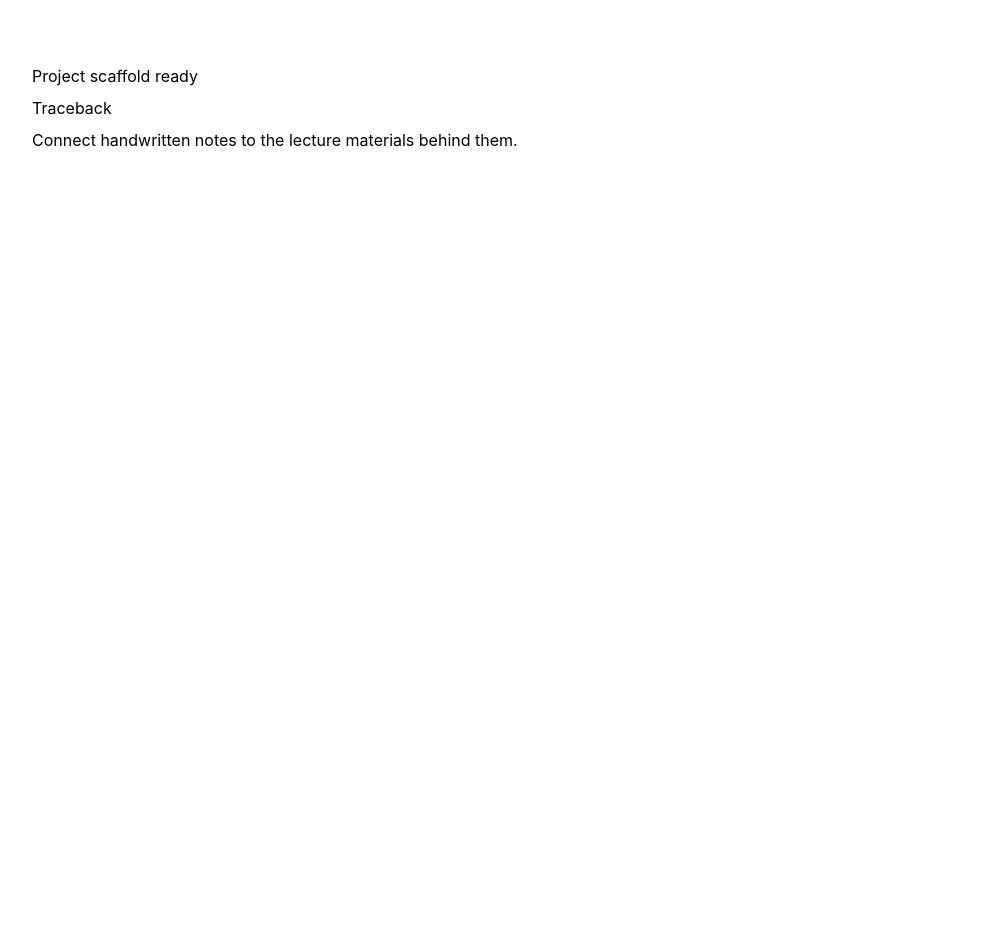
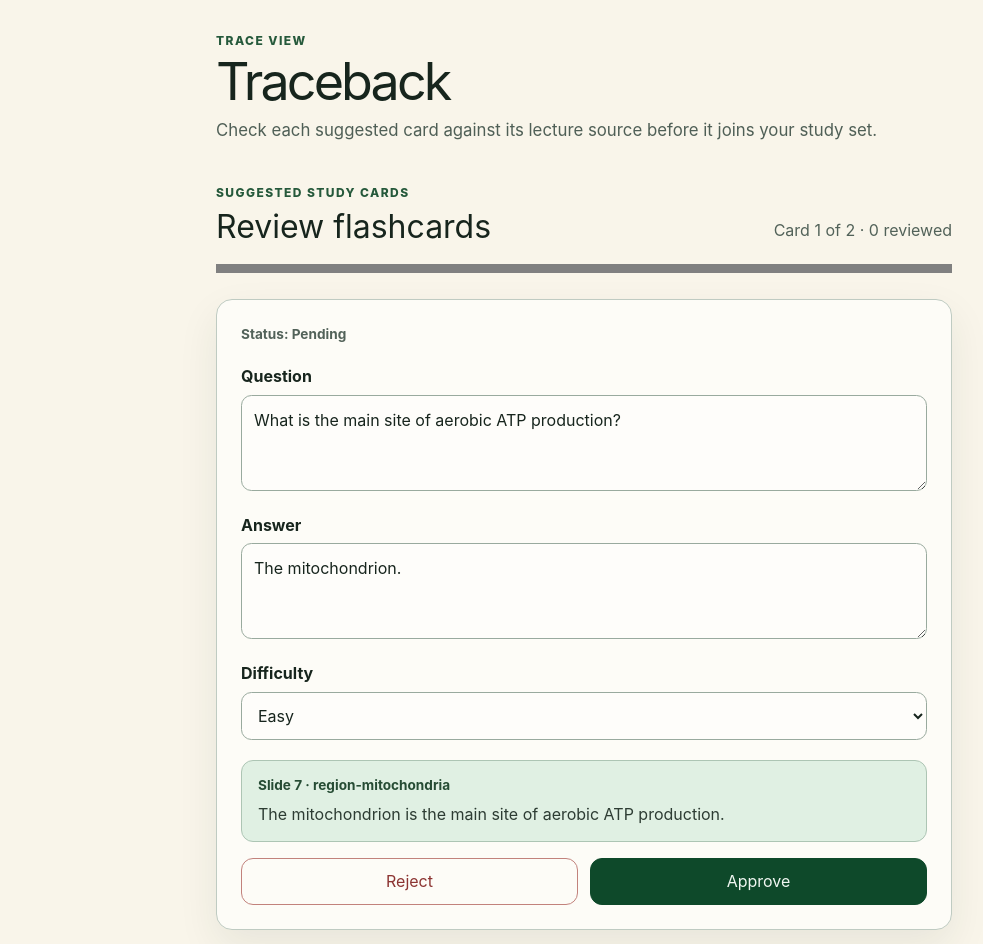
Before and after one commit to JeremyDFabian/traceback, a Next.js app in the folder apps/web/: page / in a window 1280 px wide. Shown: the top 944 px of the page, without its empty margins (56-1039 px from the left). Before the commit the page ends 800 px from the top, so only its background shows below. Built offline with nearby package versions, Linux system fonts and the light colour scheme.

Commit message:
feat: demo flashcard review flow

```diff
--- a/apps/web/app/globals.css
+++ b/apps/web/app/globals.css
@@ -10,6 +10,8 @@
     BlinkMacSystemFont,
     "Segoe UI",
     sans-serif;
+  color: oklch(0.25 0.025 160);
+  background: oklch(0.97 0.015 90);
 }
 
 * {
@@ -20,16 +22,279 @@ body {
   margin: 0;
 }
 
+button,
+textarea,
+select {
+  font: inherit;
+}
+
+button {
+  min-height: 2.75rem;
+  border: 1px solid oklch(0.72 0.025 155);
+  border-radius: 0.75rem;
+  padding: 0.65rem 1rem;
+  background: oklch(0.99 0.006 90);
+  color: inherit;
+  cursor: pointer;
+  transition:
+    background-color 180ms cubic-bezier(0.25, 1, 0.5, 1),
+    border-color 180ms cubic-bezier(0.25, 1, 0.5, 1);
+}
+
+button:hover:not(:disabled) {
+  border-color: oklch(0.58 0.045 155);
+  background: oklch(0.955 0.016 100);
+}
+
+button:active:not(:disabled) {
+  background: oklch(0.93 0.022 100);
+}
+
+button:disabled {
+  cursor: not-allowed;
+  opacity: 0.48;
+}
+
+button:focus-visible,
+textarea:focus-visible,
+select:focus-visible {
+  outline: 3px solid oklch(0.55 0.12 155);
+  outline-offset: 3px;
+}
+
 main {
   margin-inline: auto;
-  max-width: 72rem;
-  padding: 4rem 1.5rem;
+  max-width: 48rem;
+  padding: 2rem 1rem 4rem;
 }
 
-h1 {
-  margin-block: 0.5rem;
+h1,
+h2,
+p {
+  margin-top: 0;
 }
 
-p {
-  max-width: 70ch;
+.site-intro {
+  margin-bottom: 2.5rem;
 }
+
+.site-intro h1 {
+  margin-bottom: 0.65rem;
+  font-size: 3.25rem;
+  letter-spacing: -0.055em;
+  line-height: 0.95;
+}
+
+.site-intro > p:last-child {
+  max-width: 42rem;
+  color: oklch(0.47 0.025 160);
+  font-size: 1.05rem;
+  line-height: 1.6;
+}
+
+.site-kicker,
+.review-eyebrow {
+  margin-bottom: 0.45rem;
+  color: oklch(0.42 0.075 155);
+  font-size: 0.75rem;
+  font-weight: 800;
+  letter-spacing: 0.12em;
+  text-transform: uppercase;
+}
+
+.review-heading {
+  display: flex;
+  align-items: end;
+  justify-content: space-between;
+  gap: 1rem;
+}
+
+.review-heading h2 {
+  margin-bottom: 0;
+  font-size: 2rem;
+  line-height: 1.1;
+}
+
+.review-progress-text,
+.review-status {
+  color: oklch(0.48 0.025 160);
+}
+
+.review-progress-text {
+  margin-bottom: 0.15rem;
+  white-space: nowrap;
+}
+
+.review-progress {
+  width: 100%;
+  height: 0.55rem;
+  margin: 1.25rem 0;
+  accent-color: oklch(0.45 0.09 155);
+}
+
+.review-card {
+  border: 1px solid oklch(0.83 0.018 155);
+  border-radius: 1rem;
+  padding: 1.5rem;
+  background: oklch(0.99 0.006 90);
+  box-shadow: 0 1rem 2.5rem oklch(0.28 0.03 160 / 0.08);
+}
+
+.review-card[data-decision="approved"] {
+  border-color: oklch(0.55 0.085 155);
+}
+
+.review-card[data-decision="rejected"] {
+  border-color: oklch(0.61 0.09 25);
+}
+
+.review-status {
+  margin-bottom: 1.25rem;
+  font-size: 0.85rem;
+  font-weight: 700;
+  text-transform: capitalize;
+}
+
+.review-card label {
+  display: block;
+  margin: 1rem 0 0.4rem;
+  font-weight: 750;
+}
+
+.review-card textarea,
+.review-card select {
+  width: 100%;
+  border: 1px solid oklch(0.72 0.025 155);
+  border-radius: 0.65rem;
+  padding: 0.75rem;
+  background: oklch(0.995 0.004 90);
+  color: inherit;
+}
+
+.review-card textarea {
+  min-height: 6rem;
+  resize: vertical;
+}
+
+.review-card [aria-invalid="true"] {
+  border-color: oklch(0.5 0.14 25);
+}
+
+.review-error {
+  margin: 0.35rem 0 0;
+  color: oklch(0.46 0.14 25);
+  font-size: 0.9rem;
+}
+
+.review-source {
+  margin-top: 1.25rem;
+  border: 1px solid oklch(0.8 0.035 155);
+  border-radius: 0.75rem;
+  padding: 0.9rem 1rem;
+  background: oklch(0.94 0.025 150);
+}
+
+.review-source p {
+  margin-bottom: 0.4rem;
+  color: oklch(0.38 0.06 155);
+  font-size: 0.85rem;
+  font-weight: 750;
+}
+
+.review-source blockquote {
+  margin: 0;
+  color: oklch(0.34 0.025 160);
+  line-height: 1.55;
+}
+
+.review-decisions,
+.review-navigation,
+.review-summary {
+  display: flex;
+  gap: 0.75rem;
+  margin-top: 1rem;
+}
+
+.review-decisions button,
+.review-navigation button {
+  flex: 1;
+}
+
+.review-reject {
+  border-color: oklch(0.67 0.08 25);
+  color: oklch(0.45 0.12 25);
+}
+
+.review-approve,
+.review-summary button {
+  border-color: oklch(0.36 0.08 155);
+  background: oklch(0.36 0.08 155);
+  color: oklch(0.97 0.01 150);
+}
+
+.review-approve:hover:not(:disabled),
+.review-summary button:hover:not(:disabled) {
+  border-color: oklch(0.31 0.08 155);
+  background: oklch(0.31 0.08 155);
+}
+
+.review-approve:active:not(:disabled),
+.review-summary button:active:not(:disabled) {
+  background: oklch(0.27 0.07 155);
+}
+
+.review-summary {
+  align-items: center;
+  justify-content: space-between;
+  border-top: 1px solid oklch(0.83 0.018 155);
+  padding-top: 1rem;
+}
+
+.review-summary p {
+  margin-bottom: 0;
+  font-weight: 700;
+}
+
+.review-empty,
+.completion-message {
+  border: 1px solid oklch(0.8 0.035 155);
+  border-radius: 0.85rem;
+  padding: 1rem;
+  background: oklch(0.94 0.025 150);
+}
+
+.completion-message {
+  margin-top: 1rem;
+  color: oklch(0.34 0.07 155);
+  font-weight: 700;
+}
+
+@media (max-width: 36rem) {
+  main {
+    padding-top: 1.5rem;
+  }
+
+  .site-intro h1 {
+    font-size: 2.65rem;
+  }
+
+  .review-heading,
+  .review-summary {
+    align-items: stretch;
+    flex-direction: column;
+  }
+
+  .review-progress-text {
+    margin-bottom: 0;
+  }
+
+  .review-card {
+    padding: 1rem;
+  }
+}
+
+@media (prefers-reduced-motion: reduce) {
+  button {
+    transition: none;
+  }
+}
--- a/apps/web/app/page.tsx
+++ b/apps/web/app/page.tsx
@@ -1,9 +1,63 @@
+"use client";
+
+import { useState } from "react";
+
+import { FlashcardReview, type ReviewFlashcard } from "./flashcard-review";
+
+const demoCards: ReviewFlashcard[] = [
+  {
+    id: "00000000-0000-4000-8000-000000000101",
+    question: "What is the main site of aerobic ATP production?",
+    answer: "The mitochondrion.",
+    difficulty: "easy",
+    source: {
+      session_id: "00000000-0000-4000-8000-000000000001",
+      region_id: "region-mitochondria",
+      slide_number: 7,
+    },
+    sourcePassage:
+      "The mitochondrion is the main site of aerobic ATP production.",
+  },
+  {
+    id: "00000000-0000-4000-8000-000000000102",
+    question: "What form of energy does ATP provide to cells?",
+    answer: "ATP provides readily usable chemical energy.",
+    difficulty: "medium",
+    source: {
+      session_id: "00000000-0000-4000-8000-000000000001",
+      region_id: "region-atp",
+      slide_number: 8,
+    },
+    sourcePassage:
+      "ATP transfers readily usable chemical energy to cellular processes.",
+  },
+];
+
 export default function Page() {
+  const [approvedCount, setApprovedCount] = useState<number>();
+
   return (
     <main>
-      <p>Project scaffold ready</p>
-      <h1>Traceback</h1>
-      <p>Connect handwritten notes to the lecture materials behind them.</p>
+      <header className="site-intro">
+        <p className="site-kicker">Trace View</p>
+        <h1>Traceback</h1>
+        <p>
+          Check each suggested card against its lecture source before it joins
+          your study set.
+        </p>
+      </header>
+
+      <FlashcardReview
+        cards={demoCards}
+        onComplete={(approvedCards) => setApprovedCount(approvedCards.length)}
+      />
+
+      {approvedCount === undefined ? null : (
+        <p className="completion-message" role="status">
+          Review complete: {approvedCount} approved ·{" "}
+          {demoCards.length - approvedCount} rejected
+        </p>
+      )}
     </main>
   );
 }
```
Also changed, not shown: 1 other file (tests, documents, lock files or other folders).
